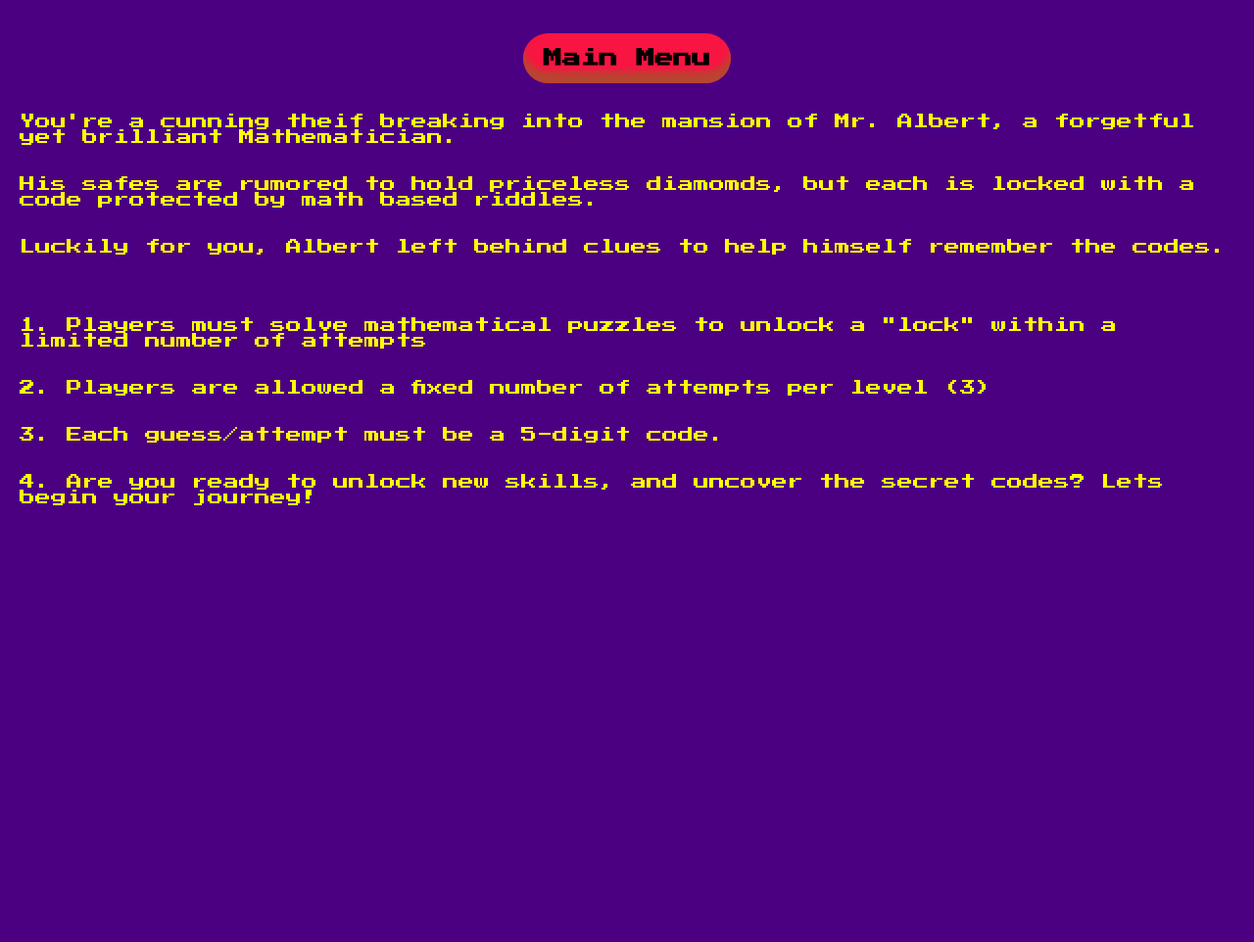
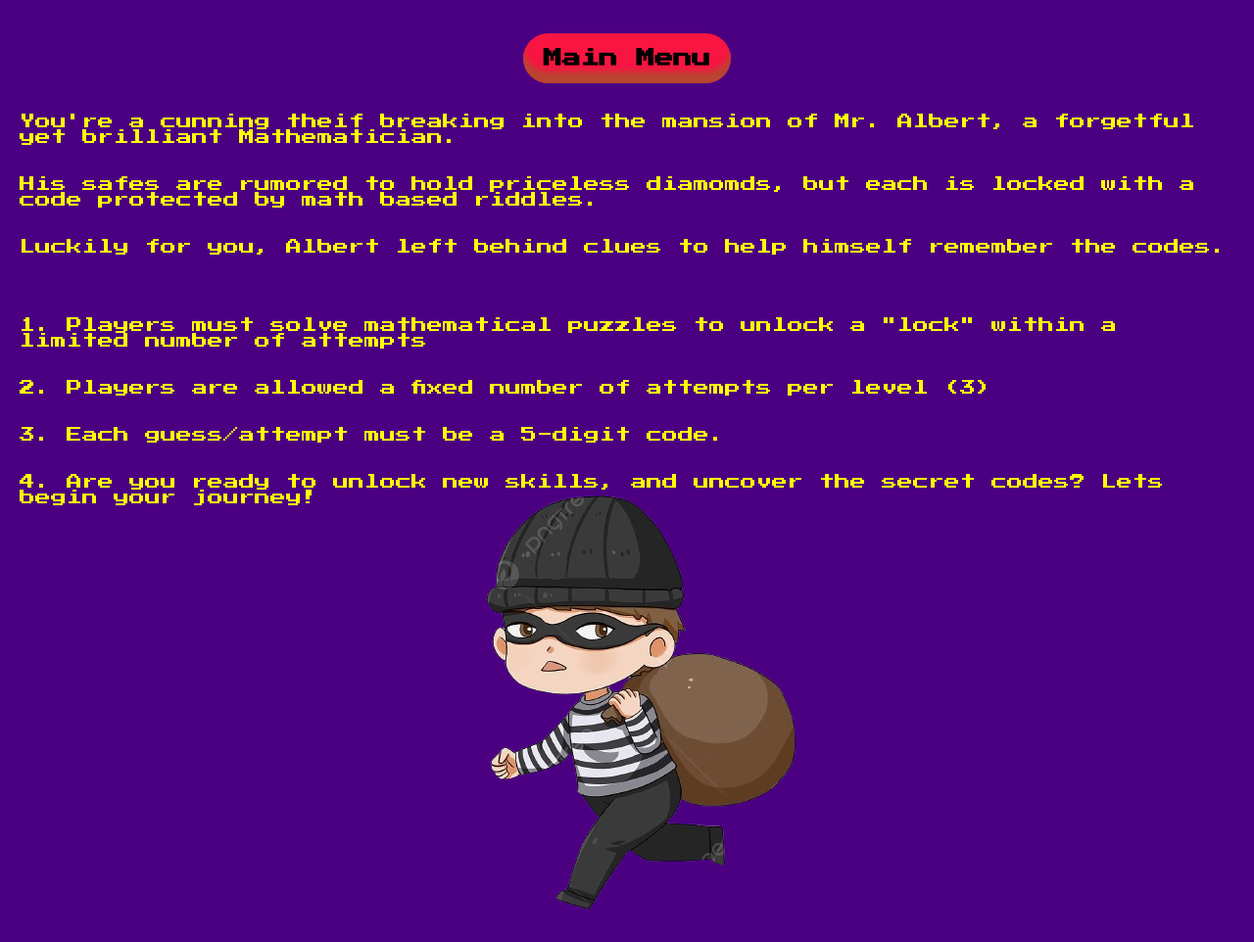
Before and after one commit to gurjas-tech/MathLock, a plain HTML site: page HowToPlay.html in a window 1280 px wide. Shown: the part 136-1098 px from the top of the page at 98% size. Before the commit the page ends 840 px from the top, so only its background shows below. Drawn offline with Linux system fonts and the light colour scheme.

Commit message:
added img

```diff
--- a/HowToPlay.html
+++ b/HowToPlay.html
@@ -56,5 +56,8 @@
         Lets begin your journey!
       </p>
     </div>
+    <div class="robber">
+      <img src="robber.png" alt="" />
+    </div>
   </body>
 </html>
--- a/howToPlayStyle.css
+++ b/howToPlayStyle.css
@@ -82,3 +82,9 @@ p {
     padding: 0.75rem 2rem;
   }
 }
+.robber {
+  display: flex;
+  justify-content: center;
+  align-items: center;
+  height: 45%;
+}
```
Also changed, not shown: robber.png (added).
